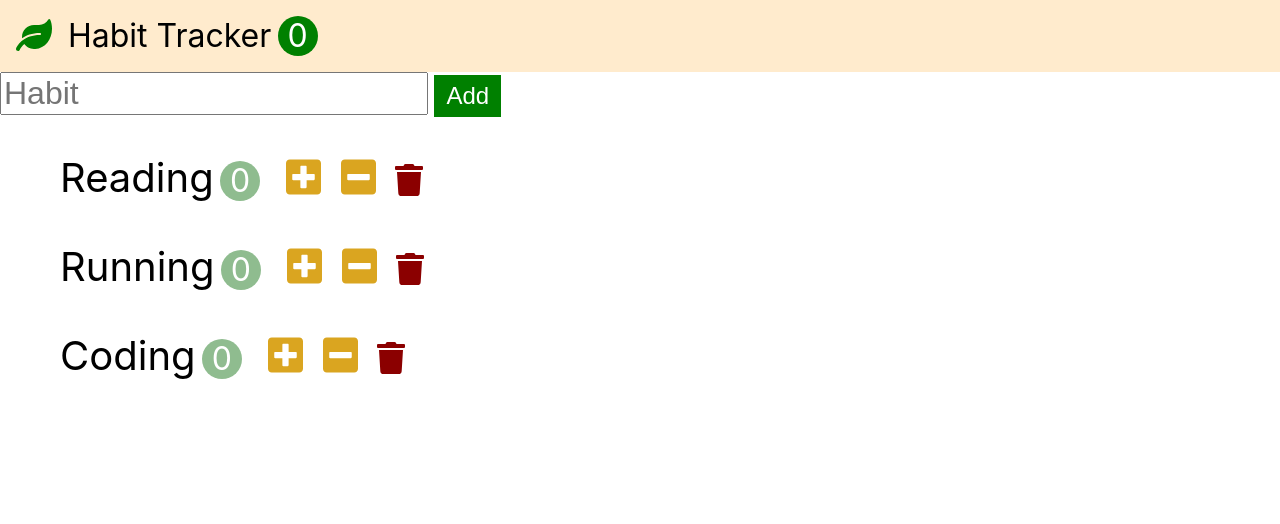
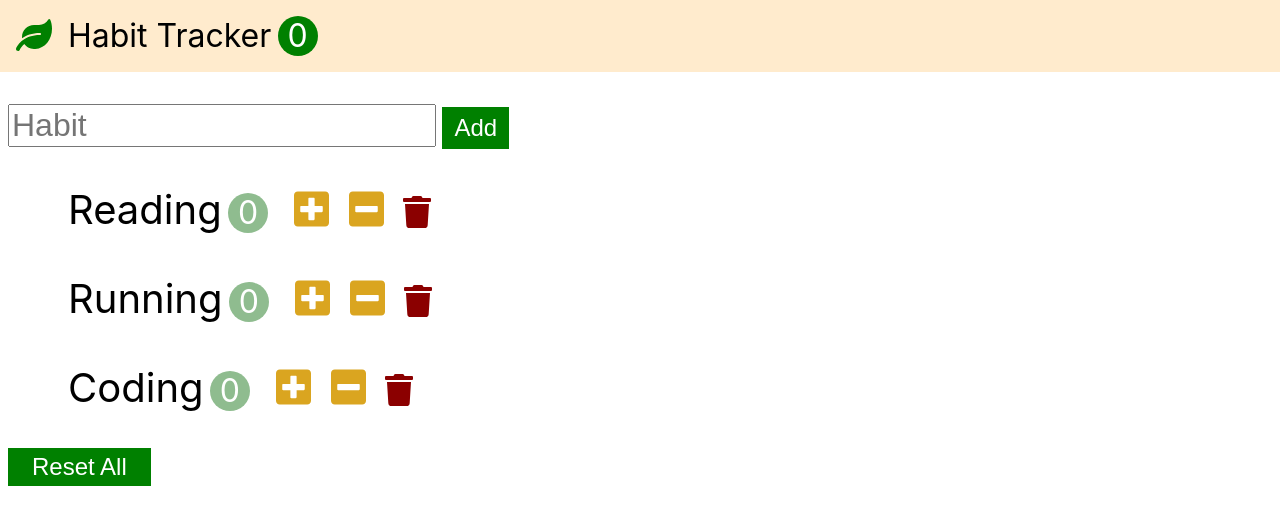
Before and after one commit to HyungjunJeon/Habit-Tracker, a React (Create React App) app: page / in a window 1280 px wide. Shown: the top 524 px of the page. Built offline with nearby package versions, Linux system fonts and the light colour scheme.

Commit message:
Add Reset Button

```diff
--- a/src/app.css
+++ b/src/app.css
@@ -30,6 +30,11 @@
   background-color: green;
   color: white;
   border-radius: 50%;
+}
+
+.habits {
+  padding: 0.5em;
+  padding-top: 2em;
 }
 
 .add-input {
@@ -84,3 +89,10 @@
   font-size: 2rem;
   color: darkred;
 }
+
+.habits-reset {
+  font-size: 1.5rem;
+  padding: 0.2em 1em;
+  background-color: green;
+  color: white;
+}
--- a/src/app.jsx
+++ b/src/app.jsx
@@ -37,6 +37,14 @@
     this.setState({ habits });
   };
 
+  handleReset = () => {
+    const habits = this.state.habits.map((habit) => {
+      habit.count = 0;
+      return habit;
+    });
+    this.setState({ habits });
+  };
+
   render() {
     return (
       <>
@@ -51,6 +59,7 @@
           onDecrement={this.handleDecrement}
           onDelete={this.handleDelete}
           onAdd={this.handleAdd}
+          onReset={this.handleReset}
         />
       </>
     );
--- a/src/components/habits.jsx
+++ b/src/components/habits.jsx
@@ -5,7 +5,7 @@
 class Habits extends Component {
   render() {
     return (
-      <>
+      <div className="habits">
         <HabitAddForm onAdd={this.props.onAdd} />
         <ul>
           {this.props.habits.map((habit) => {
@@ -20,7 +20,10 @@
             );
           })}
         </ul>
-      </>
+        <button className="habits-reset" onClick={this.props.onReset}>
+          Reset All
+        </button>
+      </div>
     );
   }
 }
```
